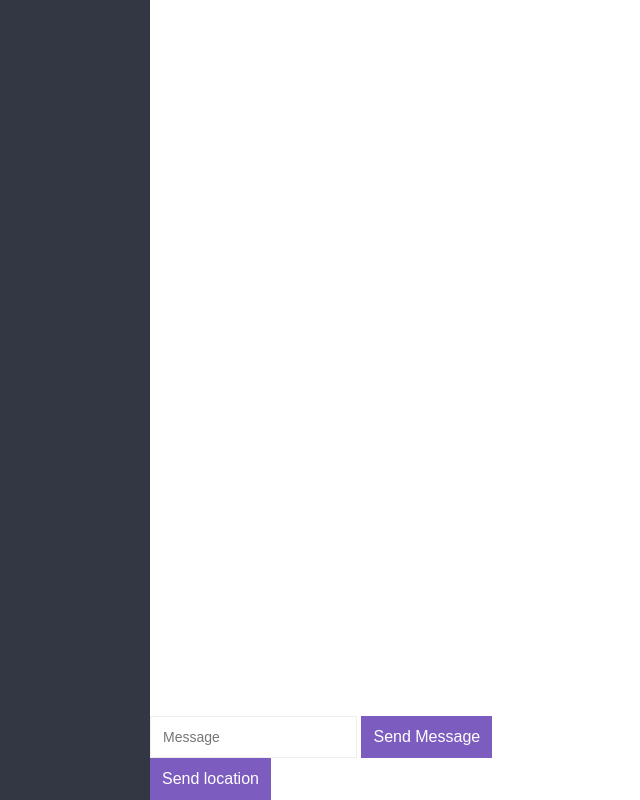
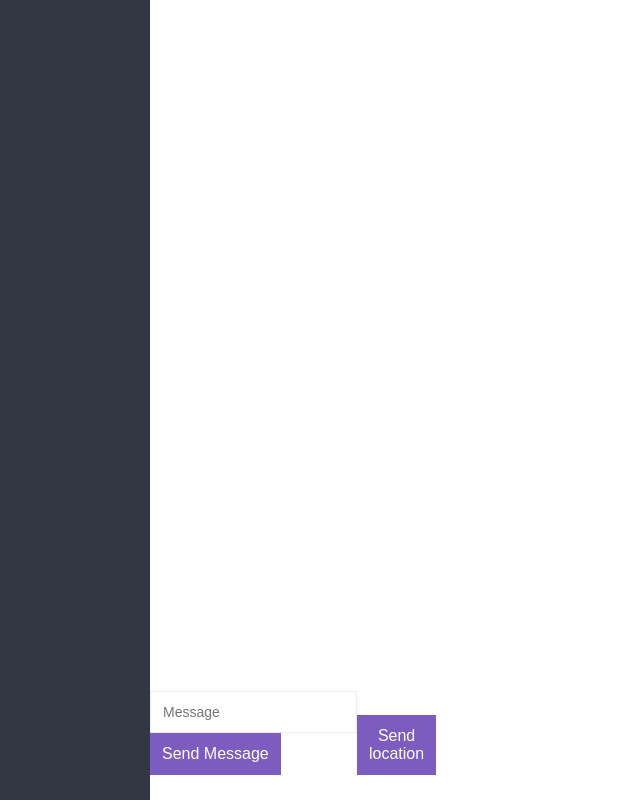
Before and after one commit to ItayTur/chat-app, a website: page public/chat.html in a window 1280 px wide. Shown: the whole page, without its empty margins (75-715 px from the left). Drawn offline with nearby package versions, Linux system fonts and the light colour scheme; no server answers.

Commit message:
Adjusting styling

```diff
--- a/public/chat.html
+++ b/public/chat.html
@@ -5,6 +5,7 @@
     <title>Chat App</title>
     <link rel="icon" href="/img/favicon.png">
     <link rel="stylesheet" href="/css/styles.min.css">
+    <link rel="stylesheet" href="/css/styles.css">
 </head>
 
 <body>
@@ -12,7 +13,7 @@
         <div id="chat__sidebar" class="chat__sidebar"></div>
         <div class="chat__main">
             <div id="messages" class="chat__messages"></div>
-            <div>
+            <div class="controller">
                 <form>
                     <input type="text" placeholder="Message" id="textInput" autocomplete="off" required>
                     <button id="send">Send Message</button>
--- a/public/css/styles.css
+++ b/public/css/styles.css
@@ -181,3 +181,11 @@ button:disabled {
     font-weight: 300;
     padding: 12px 24px 0 24px;
 }
+
+.controller {
+    display: flex;
+    align-items: end;
+    width: 25%;
+    justify-content: space-between;
+    padding-bottom: 25px;
+}
```
